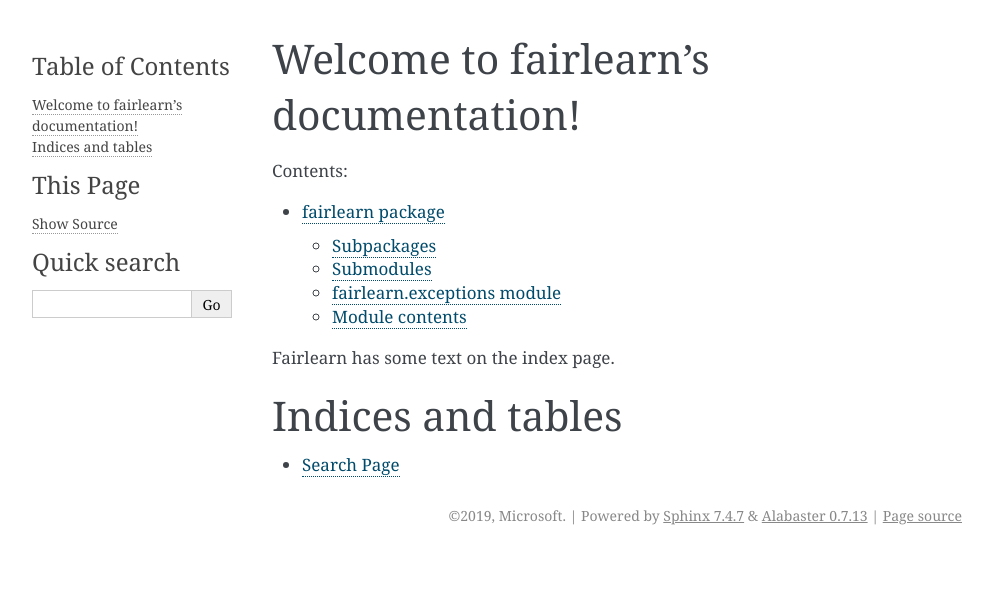
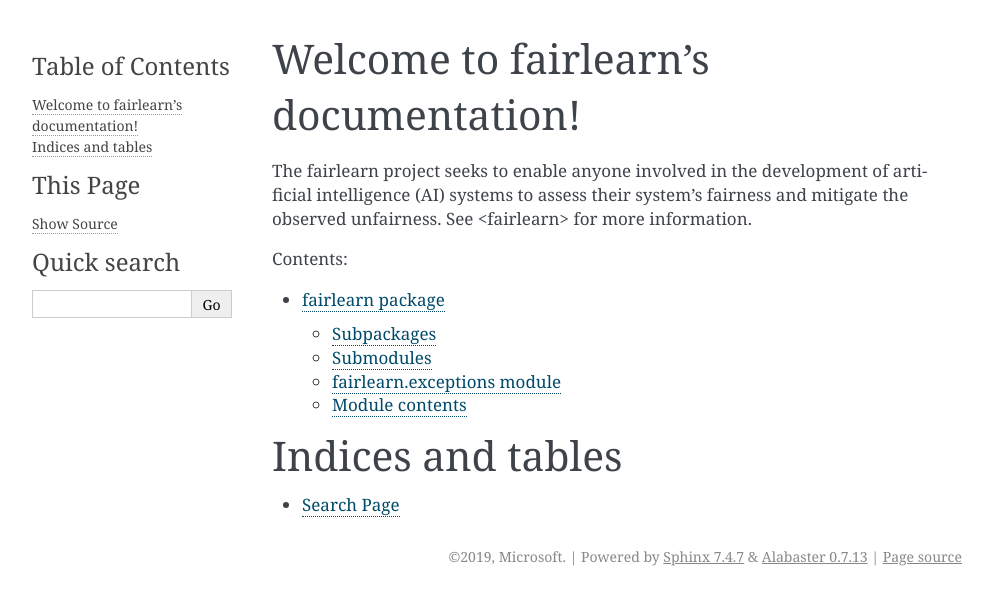
Before and after one commit to fairlearn/fairlearn, a Sphinx documentation site: the page built from docs/index.rst, in a window 1280 px wide. Shown: the top 605 px of the page, without its empty margins (148-1141 px from the left). Built offline with Sphinx 7.4.7, drawn with Linux system fonts in a browser that asks for light colours.

Commit message:
Improve some text
Signed-off-by: Richard Edgar <riedgar@microsoft.com>

```diff
--- a/docs/fairlearn.rst
+++ b/docs/fairlearn.rst
@@ -1,7 +1,7 @@
 fairlearn package
 =================
 
-This is a package description from the fairlearn reST file itself.
+The fairlearn package contains several sub-packages.
 
 Subpackages
 -----------
--- a/docs/index.rst
+++ b/docs/index.rst
@@ -6,13 +6,15 @@
 Welcome to fairlearn's documentation!
 =====================================
 
+The fairlearn project seeks to enable anyone involved in the development of artificial intelligence (AI) systems to assess their system's fairness and mitigate the observed unfairness. See <fairlearn> for more information.
+
 .. toctree::
    :maxdepth: 2
    :caption: Contents:
 
    fairlearn
 
-Fairlearn has some text on the index page.
+
 
 
 Indices and tables
```
